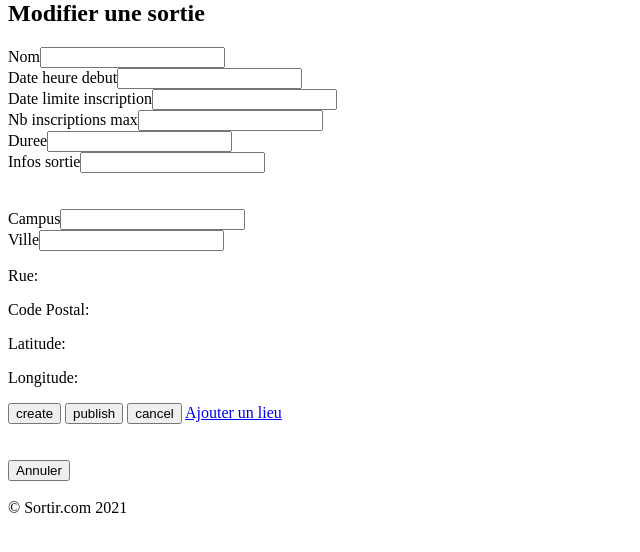
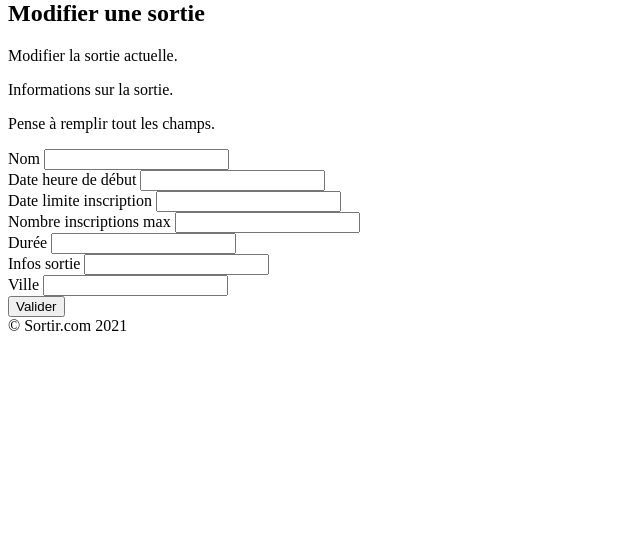
Before and after one commit to COMMUNIER-Pierrick/ENI-Sortir, a Symfony app: template templates/main/modify.html.twig in a window 1280 px wide. Shown: the part 20-572 px from the top of the page, without its empty margins (0-640 px from the left). Run offline with Twig, Linux system fonts and the light colour scheme; the template is opened without the code that fills it, so the values that code supplies are empty; form fields are guessed from the names that the template uses; some libraries are stand-ins or nearby versions.

Commit message:
update sortie

```diff
--- a/templates/main/modify.html.twig
+++ b/templates/main/modify.html.twig
@@ -6,47 +6,114 @@
 
 
 {% block body %}
-    <h2>Modifier une sortie</h2>
+
+    {{ form_start(sortieForm) }}
+     <div class="min-h-screen p-6 bg-gray-100 flex items-center justify-center">
+    <div class="container max-w-screen-lg mx-auto">
     <div>
-        {{ form_start(sortieForm) }}
-        {# {{ form_widget(sortieForm) }} #}
+      <h2 class="font-semibold text-xl text-gray-600">Modifier une sortie</h2>
+      <p class="text-gray-500 mb-6">Modifier la sortie actuelle.</p>
 
-        <div class="group">
-            {{ form_row(sortieForm.nom) }}
-            {{ form_row(sortieForm.dateHeureDebut) }}
-            {{ form_row(sortieForm.dateLimiteInscription) }}
-            {{ form_row(sortieForm.nbInscriptionsMax) }}
-            {{ form_row(sortieForm.duree) }}
-            {{ form_row(sortieForm.infosSortie) }}
+      <div class="bg-white rounded shadow-lg p-4 px-4 md:p-8 mb-6">
+        <div class="grid gap-4 gap-y-2 text-sm grid-cols-1 lg:grid-cols-3">
+          <div class="text-gray-600">
+            <p class="font-medium text-lg">Informations sur la sortie.</p>
+            <p>Pense à remplir tout les champs.</p>
+          </div>
+
+          <div class="lg:col-span-2">
+            <div class="grid gap-4 gap-y-2 text-sm grid-cols-1 md:grid-cols-5">
+              <div class="md:col-span-3">
+                <label for="full_name">Nom</label>
+                {{ form_widget(sortieForm.nom, {'attr': {'class': 'h-10 border mt-1 rounded px-4 w-full bg-gray-50'}}) }}
+                {% if form_errors(sortieForm.nom) %}
+                <div class="mt-1 px-4 py-2 rounded-lg border border-red-500 text-red-600 placeholder-red-600 focus:outline-none focus:ring-2 focus:ring-red-200">
+                  {{ form_errors(sortieForm.nom) }}
+                </div>
+                {% endif %}
+              </div>
+
+              <div class="md:col-span-2">
+                <label for="full_name">Date heure de début</label>
+                {{ form_widget(sortieForm.dateHeureDebut, {'attr': {'class': 'h-10 border mt-1 rounded px-4 w-full bg-gray-50'}}) }}
+                {% if form_errors(sortieForm.dateHeureDebut) %}
+                <div class="mt-1 px-4 py-2 rounded-lg border border-red-500 text-red-600 placeholder-red-600 focus:outline-none focus:ring-2 focus:ring-red-200">
+                  {{ form_errors(sortieForm.dateHeureDebut) }}
+                </div>
+                {% endif %}
+              </div>
+
+              <div class="md:col-span-3">
+                <label for="email">Date limite inscription</label>
+                {{ form_widget(sortieForm.dateLimiteInscription, {'attr': {'class': 'h-10 border mt-1 rounded px-4 w-full bg-gray-50'}}) }}
+                {% if form_errors(sortieForm.dateLimiteInscription) %}
+                <div class="mt-1 px-4 py-2 rounded-lg border border-red-500 text-red-600 placeholder-red-600 focus:outline-none focus:ring-2 focus:ring-red-200">
+                  {{ form_errors(sortieForm.dateLimiteInscription) }}
+                </div>
+                {% endif %}
+              </div>
+
+              <div class="md:col-span-2">
+                <label for="address">Nombre inscriptions max</label>
+                {{ form_widget(sortieForm.nbInscriptionsMax, {'attr': {'class': 'h-10 border mt-1 rounded px-4 w-full bg-gray-50'}}) }}
+                {% if form_errors(sortieForm.nbInscriptionsMax) %}
+                <div class="mt-1 px-4 py-2 rounded-lg border border-red-500 text-red-600 placeholder-red-600 focus:outline-none focus:ring-2 focus:ring-red-200">
+                  {{ form_errors(sortieForm.nbInscriptionsMax) }}
+                </div>
+                {% endif %}
+              </div>
+
+              <div class="md:col-span-3">
+                <label for="city">Durée</label>
+                {{ form_widget(sortieForm.duree, {'attr': {'class': 'h-10 border mt-1 rounded px-4 w-full bg-gray-50'}}) }}
+                {% if form_errors(sortieForm.duree) %}
+                <div class="mt-1 px-4 py-2 rounded-lg border border-red-500 text-red-600 placeholder-red-600 focus:outline-none focus:ring-2 focus:ring-red-200">
+                  {{ form_errors(sortieForm.duree) }}
+                </div>
+                {% endif %}
+              </div>
+
+              <div class="md:col-span-2">
+                <label for="city">Infos sortie</label>
+                {{ form_widget(sortieForm.infosSortie, {'attr': {'class': 'h-10 border mt-1 rounded px-4 w-full bg-gray-50'}}) }}
+                {% if form_errors(sortieForm.infosSortie) %}
+                <div class="mt-1 px-4 py-2 rounded-lg border border-red-500 text-red-600 placeholder-red-600 focus:outline-none focus:ring-2 focus:ring-red-200">
+                  {{ form_errors(sortieForm.infosSortie) }}
+                </div>
+                {% endif %}
+              </div>
+
+              <div class="md:col-span-2">
+                <label for="zipcode">Ville</label>
+                 {{ form_widget(sortieForm.ville, {'attr': {'class': 'mt-1 w-full'}}) }}
+                 {% if form_errors(sortieForm.ville) %}
+                <div class="mt-1 px-4 py-2 rounded-lg border border-red-500 text-red-600 placeholder-red-600 focus:outline-none focus:ring-2 focus:ring-red-200">
+                  {{ form_errors(sortieForm.ville) }}
+                </div>
+                {% endif %}
+              </div>
+
+                <div class="md:col-span-2">
+                 {{ form_rest(sortieForm) }}
+                </div>
+
+              <div class="md:col-span-5 text-right">
+                <div class="inline-flex items-end">
+                  <button type="submit" class="bg-green-500 hover:bg-green-400 text-white font-bold py-2 px-4 rounded">Valider</button>
+                </div>
+              </div>
+            </div>
+          </div>
         </div>
-        <br>
-        <br>
+      </div>
 
-        <div class="group">
-            {{ form_row(sortieForm.campus) }}
-            {{ form_row(sortieForm.ville) }}
-            {{ form_rest(sortieForm) }}
-            <p><span>Rue: </span><span id="rue"></span></p>
-            <p><span>Code Postal: </span><span id="codePostal"></span></p>
-            <p><span>Latitude: </span><span id="latitude"></span></p>
-            <p><span>Longitude: </span><span id="longitude"></span></p>
-            <input type="submit" name="create" value="create">
-            <input type="submit" name="publish" value="publish">
-            <input type="submit" name="cancel" value="cancel">
-            <a href="/lieu/add"> Ajouter un lieu </a>
-        </div>
-        <br>
-        <br>
-
-
-        {{ form_end(sortieForm) }}
-        <a href="{{ path('Main') }}"><button>Annuler</button></a>
-        <br>
-        <br>
     </div>
 
+{{ form_end(sortieForm) }}
+
     <script>
-        function loadLieu(){
+        const inputLieu = document.querySelector('.lieuInput');
+        inputLieu.addEventListener("change", function(event) {
             var requete = new XMLHttpRequest();
 
             document.querySelector('#rue').innerHTML = "";
@@ -64,13 +131,9 @@
                 document.querySelector('#latitude').innerHTML = lieu.latitude;
             };
             const inputLieu = document.querySelector('.lieuInput');
-            requete.open("GET", "/lieu/" + inputLieu.value, true);
+            requete.open("GET", "lieu/" + inputLieu.value, true);
             requete.send();
-        }
-        const inputLieu = document.querySelector('.lieuInput');
-        console.log(inputLieu);
-        inputLieu.addEventListener("change", function(event) {
-           loadLieu();
         });
     </script>
+
 {% endblock %}
```
